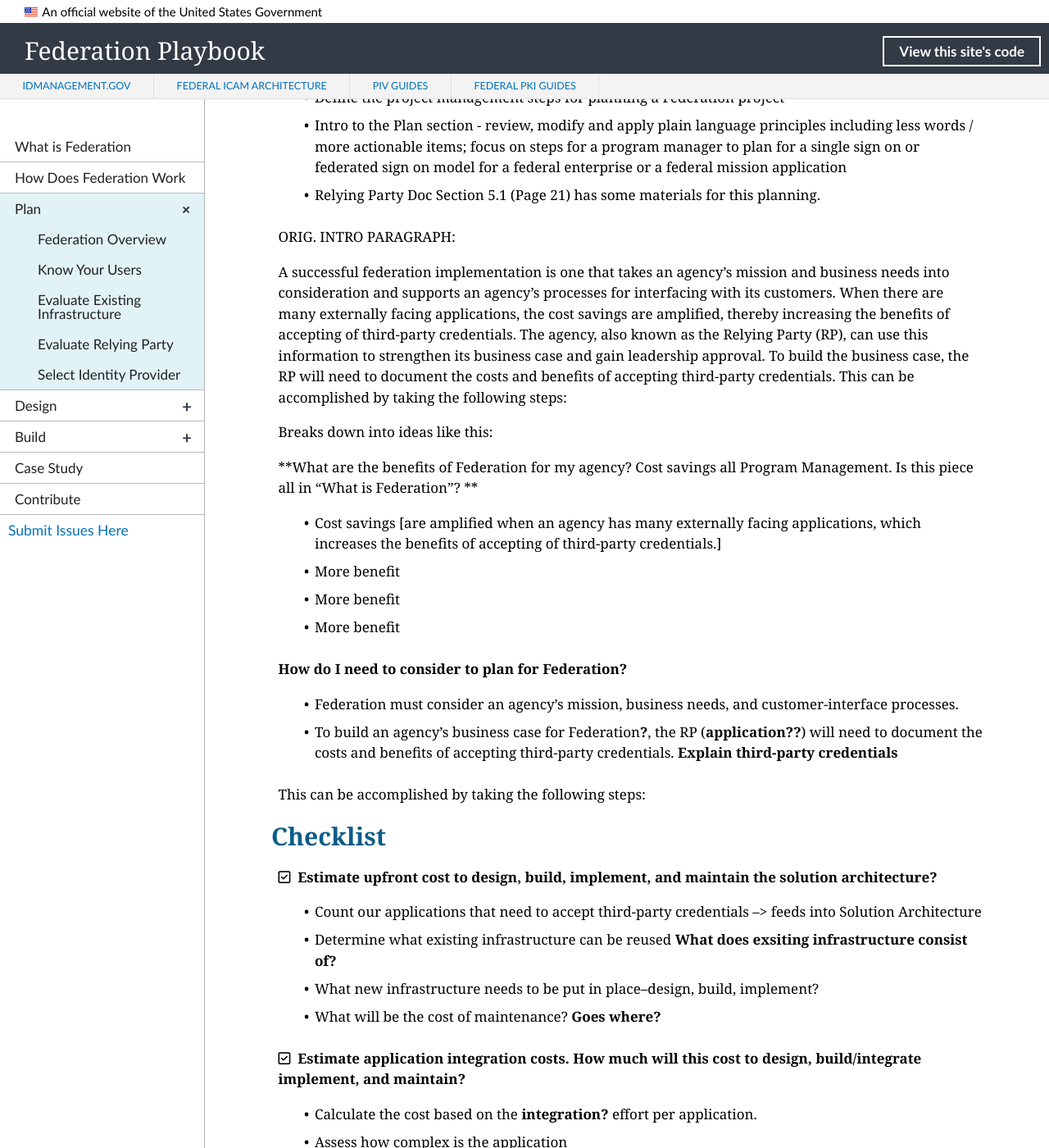
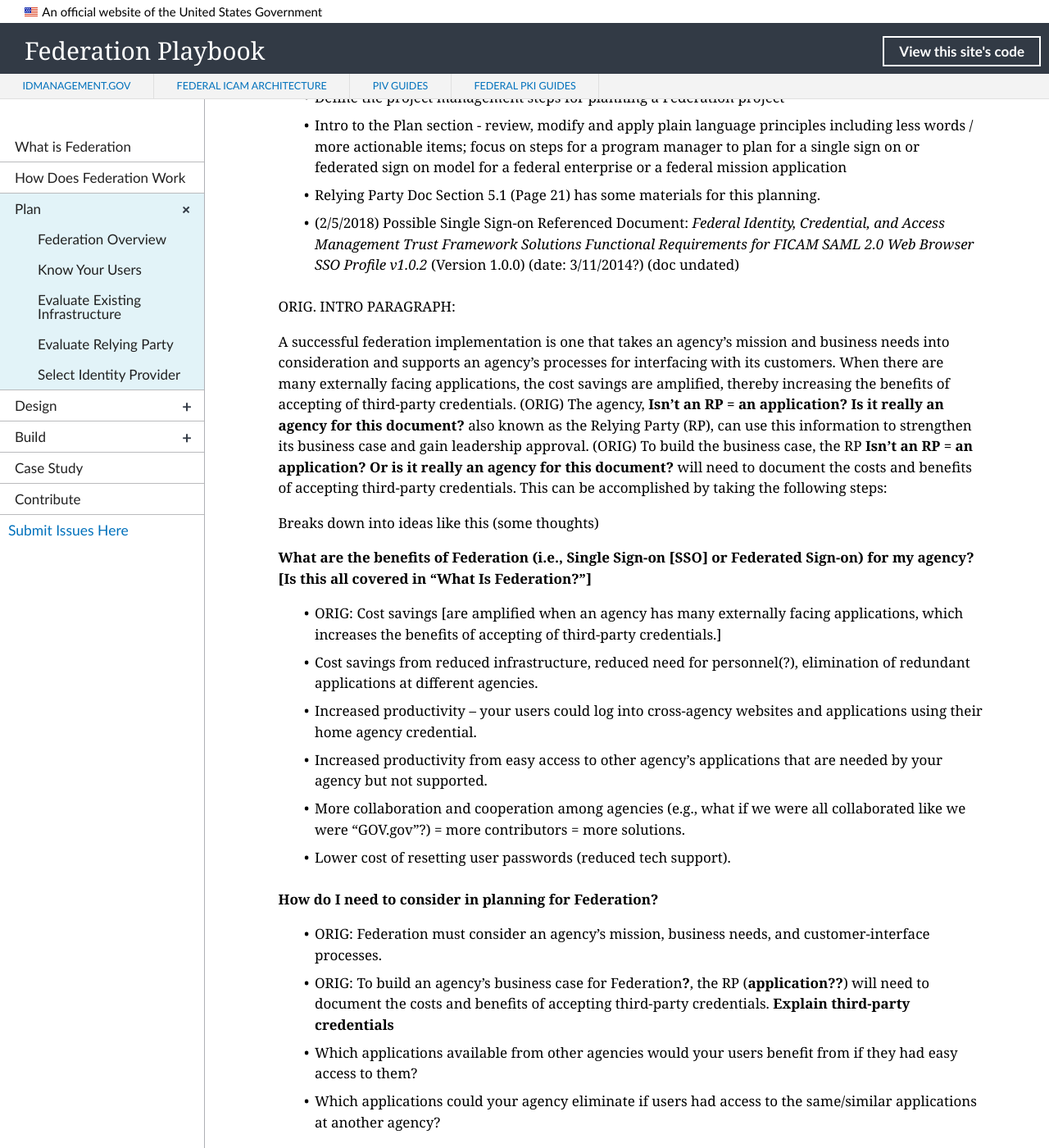
Before and after one commit to GSA/ficam-federation, a Jekyll site: the page built from _plan/00_index.md, in a window 1280 px wide and 1400 px high, scrolled down 194 px. Shown: the whole window at 82% size. Built offline with Jekyll 4.4.1, drawn with Linux system fonts in a browser that asks for light colours; nearby versions of some CDN libraries; library files that are not in the unit come from our copies; some of the changed text lies outside the part shown.

Commit message:
Update 00_index.md
Additional ideas, benefits, actions

```diff
--- a/_plan/00_index.md
+++ b/_plan/00_index.md
@@ -10,22 +10,30 @@
 - Define the project management steps for planning a Federation project
 - Intro to the Plan section - review, modify and apply plain language principles including less words / more actionable items; focus on steps for a program manager to plan for a single sign on or federated sign on model for a federal enterprise or a federal mission application
 - Relying Party Doc Section 5.1 (Page 21) has some materials for this planning.
+- (2/5/2018) Possible Single Sign-on Referenced Document: _Federal Identity, Credential, and Access Management Trust Framework Solutions Functional Requirements for FICAM SAML 2.0 Web Browser SSO Profile v1.0.2_ (Version 1.0.0) (date: 3/11/2014?) (doc undated)
 
 ORIG. INTRO PARAGRAPH:
 
-A successful federation implementation is one that takes an agency’s mission and business needs into consideration and supports an agency’s processes for interfacing with its customers. When there are many externally facing applications, the cost savings are amplified, thereby increasing the benefits of accepting of third-party credentials. The agency, also known as the Relying Party (RP), can use this information to strengthen its business case and gain leadership approval. To build the business case, the RP will need to document the costs and benefits of accepting third-party credentials. This can be accomplished by taking the following steps:
+A successful federation implementation is one that takes an agency’s mission and business needs into consideration and supports an agency’s processes for interfacing with its customers.
+When there are many externally facing applications, the cost savings are amplified, thereby increasing the benefits of accepting of third-party credentials.
+(ORIG) The agency, **Isn't an RP = an application? Is it really an agency for this document?** also known as the Relying Party (RP), can use this information to strengthen its business case and gain leadership approval.
+(ORIG) To build the business case, the RP **Isn't an RP = an application? Or is it really an agency for this document?** will need to document the costs and benefits of accepting third-party credentials. This can be accomplished by taking the following steps:
 
-Breaks down into ideas like this:
+Breaks down into ideas like this (some thoughts)
 
-**What are the benefits of Federation for my agency? Cost savings all Program Management. Is this piece all in "What is Federation"? **
-* Cost savings [are amplified when an agency has many externally facing applications, which increases the benefits of accepting of third-party credentials.]
-* More benefit
-* More benefit
-* More benefit
+**What are the benefits of Federation (i.e., Single Sign-on [SSO] or Federated Sign-on) for my agency? [Is this all covered in "What Is Federation?"]**
+* ORIG: Cost savings [are amplified when an agency has many externally facing applications, which increases the benefits of accepting of third-party credentials.]
+* Cost savings from reduced infrastructure, reduced need for personnel(?), elimination of redundant applications at different agencies.
+* Increased productivity -- your users could log into cross-agency websites and applications using their home agency credential.
+* Increased productivity from easy access to other agency's applications that are needed by your agency but not supported.
+* More collaboration and cooperation among agencies (e.g., what if we were all collaborated like we were "GOV.gov"?) = more contributors = more solutions.
+* Lower cost of resetting user passwords (reduced tech support).
 
-**How do I need to consider to plan for Federation?**
-* Federation must consider an agency’s mission, business needs, and customer-interface processes.<!--Customer? interface? Examples would be helpful-->
-* To build an agency's business case for Federation**?**, the RP (**application??**) will need to document the costs and benefits of accepting third-party credentials. **Explain third-party credentials**
+**How do I need to consider in planning for Federation?**
+* ORIG:  Federation must consider an agency’s mission, business needs, and customer-interface processes.<!--Customer? interface? Examples would be helpful-->
+* ORIG: To build an agency's business case for Federation**?**, the RP (**application??**) will need to document the costs and benefits of accepting third-party credentials. **Explain third-party credentials**
+* Which applications available from other agencies would your users benefit from if they had easy access to them?
+* Which applications could your agency eliminate if users had access to the same/similar applications at another agency?
 
 
 This can be accomplished by taking the following steps:
@@ -36,24 +44,26 @@
 * Count our applications that need to accept third-party credentials --> feeds into Solution Architecture
 * Determine what existing infrastructure can be reused **What does exsiting infrastructure consist of?**
 * What new infrastructure needs to be put in place--design, build, implement?
-* What will be the cost of maintenance? **Goes where?**
+* What will be the cost of operations and maintenance? **Goes where?**
 
-<i class="fa fa-check-square-o"></i> &nbsp;**Estimate application integration costs.** **How much will this cost to design, build/integrate implement, and maintain?**
+<i class="fa fa-check-square-o"></i> &nbsp;**Estimate application integration costs.** **How much will this cost to plan, design, build/integrate, operate, and maintain?**
 * Calculate the cost based on the **integration?** effort per application.
 * Assess how complex is the application
-* Assess how easily the application authentication method can be modified **Existing system or new system?**
-* Assess how easy it is to link third-party credentials to RP accounts. **Account linking?**
+* Assess how easily can the application authentication method can be modified **Existing system or new system?**
+* Assess how easy it is to link third-party credentials to RP accounts. **Is this Account Linking?**
 
 <i class="fa fa-check-square-o"></i> &nbsp;**Estimate ongoing costs.** **How much will other life-cycle cost phases cost?**
-* Management
-* Governance
-* Operations
-* System maintenance
+* Plan
+* Design
+* Build/Integrate
+* Operate/Manage
+* Governance?
+* Maintain
 * Service charges (Example:  If a shared service provider is used, such as a federation broker, then the RP should also account for ongoing service charges.)
 
-<i class="fa fa-check-square-o"></i> &nbsp;**Estimate/calculate cost benefit.** After the costs are known, the benefits and return on investment (ROI) can be calculated for the reduction of the need to identity proof and manage credentials.
+<i class="fa fa-check-square-o"></i> &nbsp;**Estimate/calculate cost benefit.** After the costs are known, calculate the costs and return on investment (ROI) can be calculated based on reducing the need for identity-proofing and managing credentials. Weigh the benefits?
 
-<i class="fa fa-check-square-o"></i> &nbsp;**Create a phased approach.** <!--They always say this.-->A phased and prioritized approach should be used to split activities into achievable milestones and demonstrate incremental benefits.
+<i class="fa fa-check-square-o"></i> &nbsp;**Create a phased approach.** <!--There is always a phased approach. What is the phased approach? Everyone already knows this is needed. Do we really need to say this?-->A phased and prioritized approach should be used to split activities into achievable milestones, incremental build and test, etc. Demonstrate incremental benefits.
 * Phase A:  <!--Communicating is good but this text provides no value-->Communicate changes to stakeholders and users, since accepting externally issued credentials for access to government resources signals a paradigm shift for agencies and users that have traditionally relied on federally-issued credentials.
 * Phase B: xxxx
 * Phase C: xxx
```
